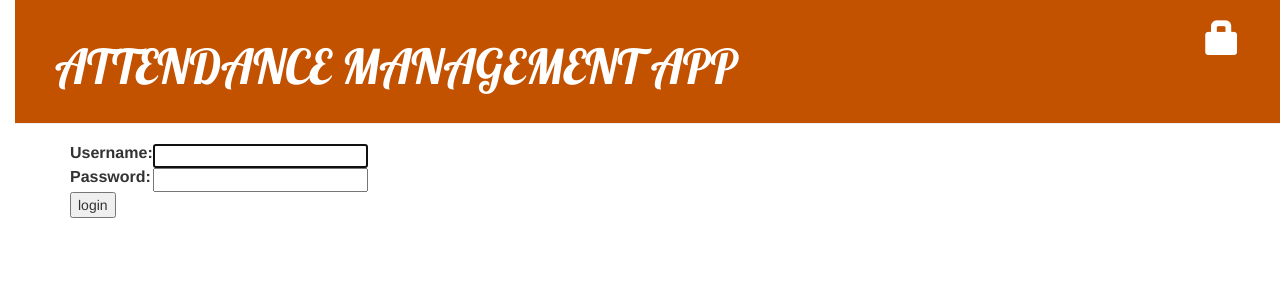
After one commit to Shreyas-SShetty/Attendance-Management-System, a Django app: page /accounts/login/ in a window 1280 px wide. The commit adds this page. Shown: the top 300 px of the page. Run offline with Django 3.2, Linux system fonts and the light colour scheme; some libraries are stand-ins or nearby versions.

Commit message:
Added login/logout feature

```diff
--- a/blog/templates/blog/base.html
+++ b/blog/templates/blog/base.html
@@ -9,6 +9,10 @@
 </head>
 <body>
 <div class="page-header">
+    {% if user.is_authenticated %}
+    <p class="top-menu">Hello {{ user.username }} <small>(<a href="{% url 'logout' %}">Log out</a>)</small></p>
+    {% endif %}
+    <a href="{% url 'login' %}" class="top-menu"><span class="glyphicon glyphicon-lock"></span></a>
     <h1><a href="/">ATTENDANCE MANAGEMENT APP</a></h1>
     </div>
     <div class="content container">
--- a/blog/templates/blog/post_list.html
+++ b/blog/templates/blog/post_list.html
@@ -2,8 +2,9 @@
 
 {% block content %}
     <ul>
+        <h3>Login required to take the attendance</h3>
         {% if user.is_authenticated %}
-        <li><h1><u><a href="{% url 'take' %}">Take attendance[login required]</a></u></h1></li>
+        <li><h1><u><a href="{% url 'take' %}">Take attendance</a></u></h1></li>
         {% endif %}
         <li><h1><u>List of Courses</u></h1></li>
     </ul>
--- /dev/null
+++ b/blog/templates/registration/login.html
@@ -0,0 +1,24 @@
+{% extends "blog/base.html" %}
+
+{% block content %}
+    {% if form.errors %}
+        <p>Your username and password didn't match. Please try again.</p>
+    {% endif %}
+
+    <form method="post" action="{% url 'login' %}">
+    {% csrf_token %}
+        <table>
+        <tr>
+            <td>{{ form.username.label_tag }}</td>
+            <td>{{ form.username }}</td>
+        </tr>
+        <tr>
+            <td>{{ form.password.label_tag }}</td>
+            <td>{{ form.password }}</td>
+        </tr>
+        </table>
+
+        <input type="submit" value="login" />
+        <input type="hidden" name="next" value="{{ next }}" />
+    </form>
+{% endblock %}
--- a/blog/urls.py
+++ b/blog/urls.py
@@ -1,4 +1,5 @@
 from django.urls import path
+from django.urls import path, include
 from . import views
 
 urlpatterns = [
--- a/blog/views.py
+++ b/blog/views.py
@@ -2,6 +2,7 @@ from django.shortcuts import render, get_object_or_404, redirect
 from .models import Course
 from .forms import PostForm
 from django.utils import timezone
+from django.contrib.auth.decorators import login_required
 from .models import Instructor
 from .models import Student
 
@@ -15,13 +16,14 @@ def course_detail(request, pk) :
     course = get_object_or_404(Course, pk=pk)
     return render(request, 'blog/course_detail.html', {'course' : course})
 
-
+@login_required
 def take(request) :
     courses = Course.objects.order_by('name')
     return render(request, 'blog/take.html', {'courses' : courses})
 
 
 def student_list(request, pk) :
+    global course
     if request.method == "POST" :
         form = PostForm(request.POST)
         if form.is_valid() :
--- a/mysite/settings.py
+++ b/mysite/settings.py
@@ -120,3 +120,4 @@ USE_TZ = True
 
 STATIC_URL = '/static/'
 STATIC_ROOT = os.path.join(BASE_DIR, 'static')
+LOGIN_REDIRECT_URL = '/'
--- a/mysite/urls.py
+++ b/mysite/urls.py
@@ -15,8 +15,11 @@ Including another URLconf
 """
 from django.contrib import admin
 from django.urls import path, include
+from django.contrib.auth import views
 
 urlpatterns = [
     path('admin/', admin.site.urls),
     path('', include('blog.urls')),
+    path('accounts/login/', views.LoginView.as_view(), name='login'),
+    path('accounts/logout/', views.LogoutView.as_view(next_page='/'), name='logout'),
 ]
```
Also changed, not shown: blog/models.py (line endings or trailing spaces).
